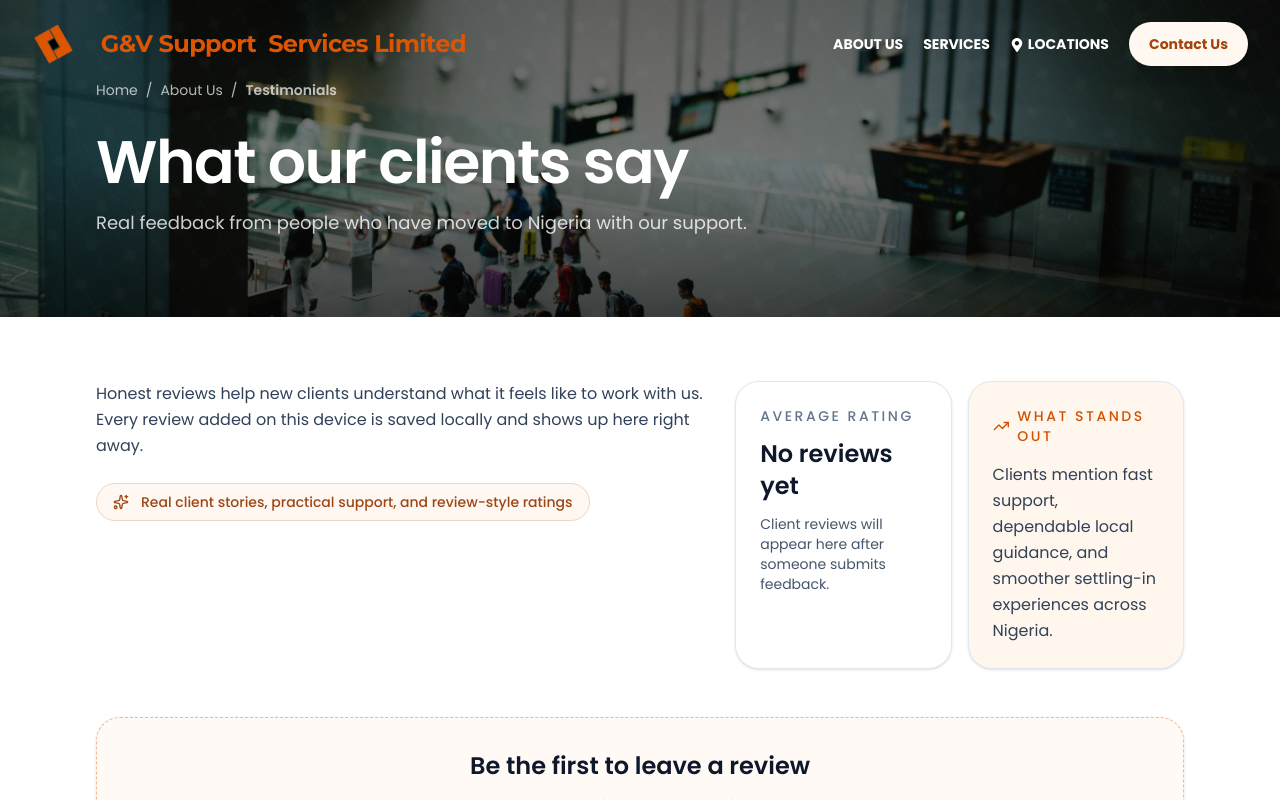
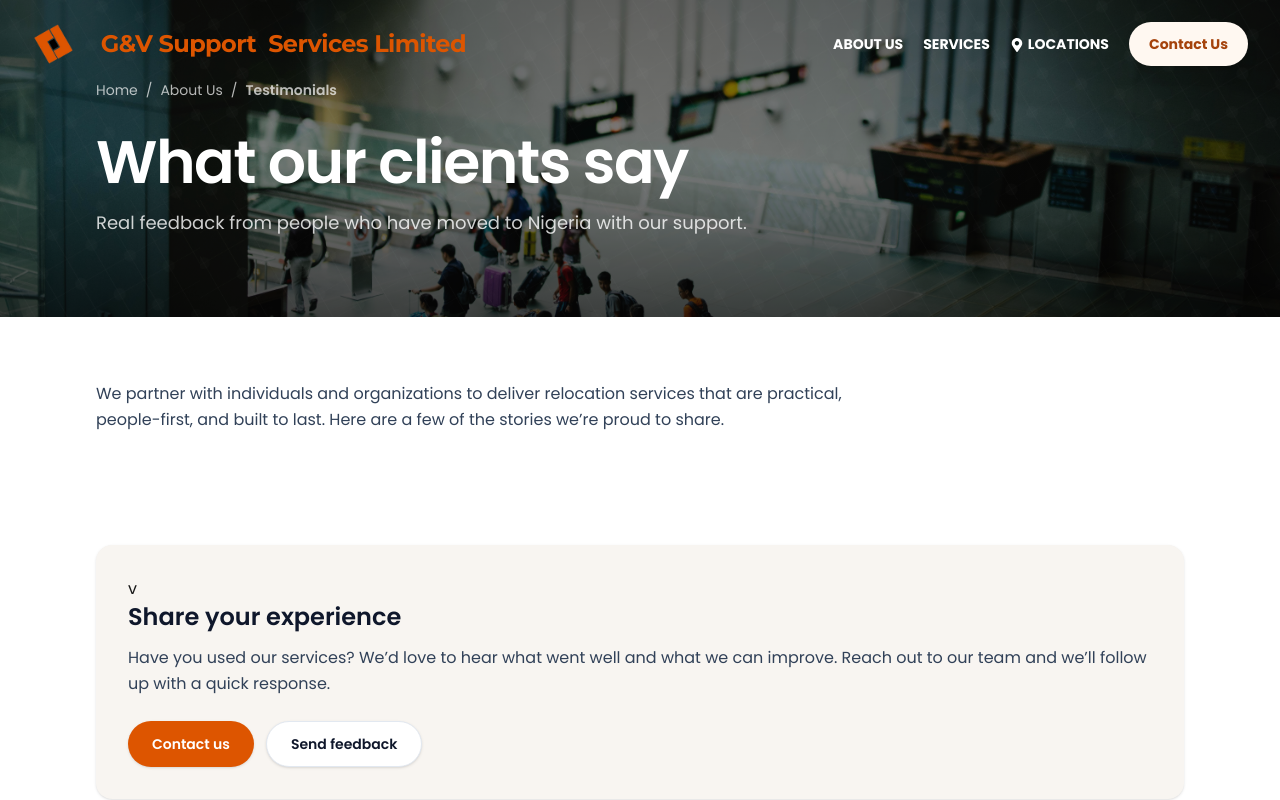
Before and after one commit to Eneojo22/gvsl, a Next.js app: page /aboutUs/Testimonials in a window 1280 px wide. Shown: the top 800 px of the page. Built offline with nearby package versions, Linux system fonts and the light colour scheme.

Commit message:
PIC-TEAM

```diff
--- a/app/aboutUs/Testimonials/page.tsx
+++ b/app/aboutUs/Testimonials/page.tsx
@@ -1,5 +1,5 @@
 import HeroSection from "../shared/HeroSection";
-import TestimonialsReviewsSection from "../shared/TestimonialsReviewsSection";
+
 
 export default function TestimonialsPage() {
   return (
@@ -15,7 +15,39 @@ export default function TestimonialsPage() {
         ]}
       />
 
-      <TestimonialsReviewsSection />
+      <main className="mx-auto max-w-6xl px-4 py-16 sm:px-6 lg:px-8">
+        <p className="max-w-3xl text-base leading-relaxed text-slate-700">
+          We partner with individuals and organizations to deliver relocation services that are
+          practical, people-first, and built to last. Here are a few of the stories we’re proud to
+          share.
+        </p>
+
+        <div className="mt-12 grid gap-8 md:grid-cols-2">
+
+        </div>
+
+        <div className="mt-16 rounded-2xl bg-[#f8f5f1] p-8 shadow-sm">v
+          <h2 className="text-2xl font-semibold text-slate-900">Share your experience</h2>
+          <p className="mt-3 text-base leading-relaxed text-slate-700">
+            Have you used our services? We’d love to hear what went well and what we can improve.
+            Reach out to our team and we’ll follow up with a quick response.
+          </p>
+          <div className="mt-6 flex flex-wrap gap-3">
+            <a
+              href="/contact-us"
+              className="inline-flex items-center justify-center rounded-full bg-[#dd5500] px-6 py-3 text-sm font-semibold text-white shadow-sm transition hover:bg-[#c54800]"
+            >
+              Contact us
+            </a>
+            <a
+              href="mailto:hello@gvssupport.com"
+              className="inline-flex items-center justify-center rounded-full border border-slate-200 bg-white px-6 py-3 text-sm font-semibold text-slate-900 shadow-sm transition hover:bg-slate-50"
+            >
+              Send feedback
+            </a>
+          </div>
+        </div>
+      </main>
     </div>
   );
 }
--- a/app/aboutUs/teamInfo/teaminfo.tsx
+++ b/app/aboutUs/teamInfo/teaminfo.tsx
@@ -47,13 +47,13 @@ export function ImageCarousel({
 
 }: ImageCarouselProps) {
   return (
-    <section className={`relative isolate overflow-hidden `}>
+    <section className="relative isolate overflow-hidden h-[600px] sm:h-[600px]">
   <Image
     src={image}
     alt={title}
     fill
     priority
-        className="object-cover object-center"
+    className="object-center object-cover"
   />
   <div className={`absolute inset-0 ${overlayOpacity}`} />
   <div className="relative z-10 flex h-full items-center">
```
Lines whose indentation alone changed are shown as unchanged.
